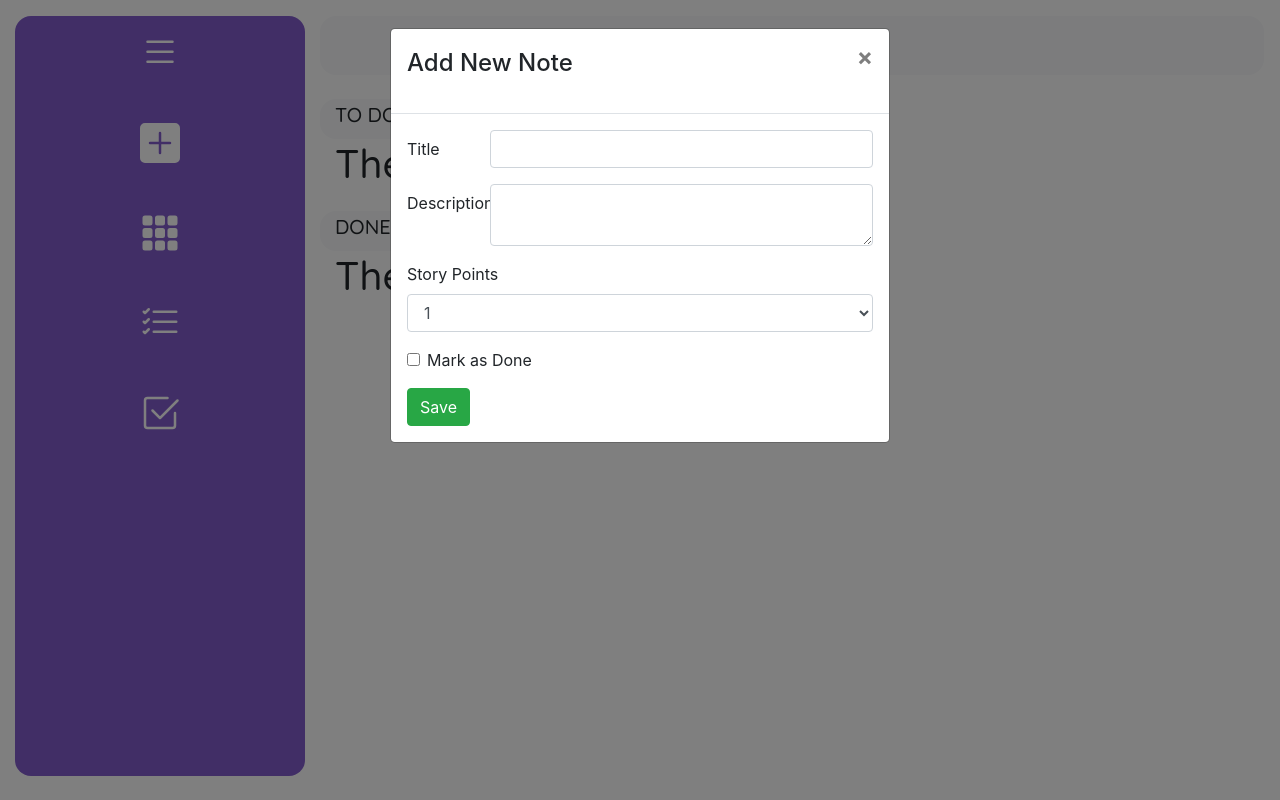
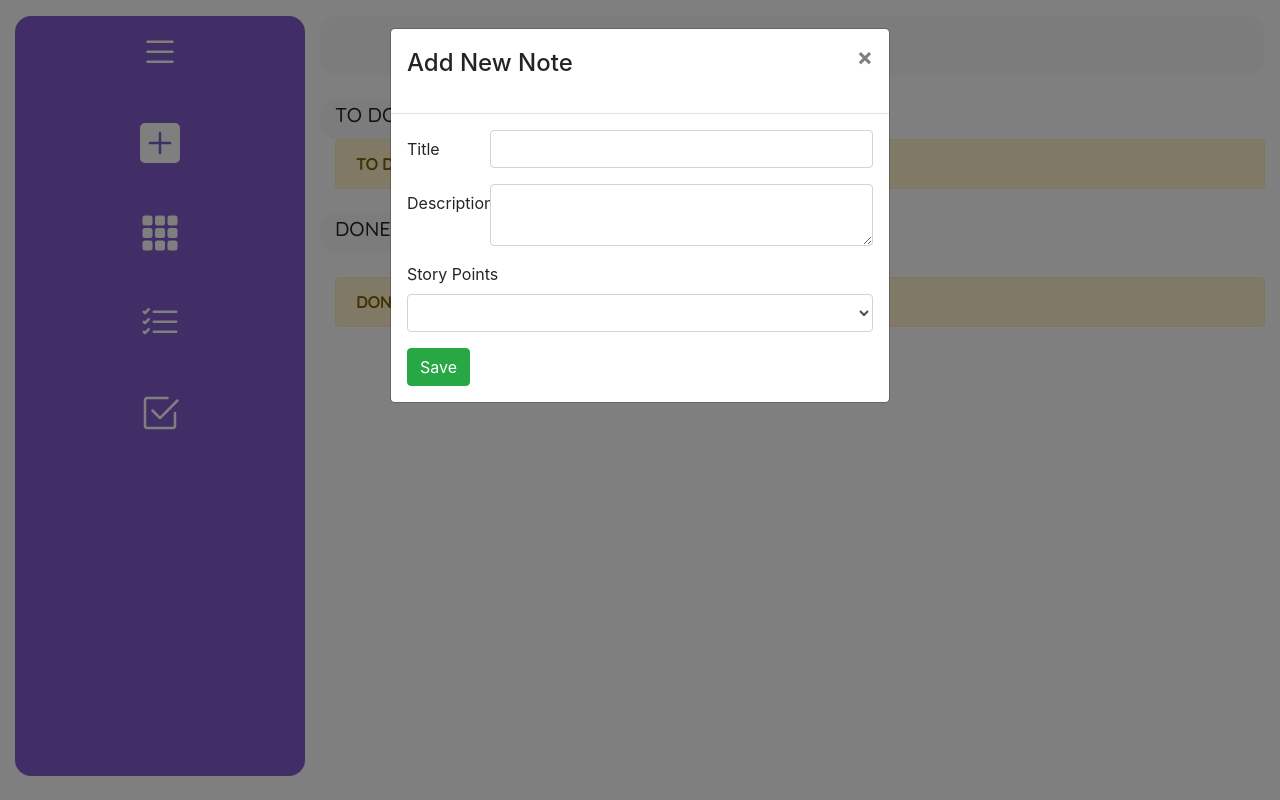
Before and after one commit to KARENLABO/TASK-MANAGER, a React (Create React App) app: page / in a window 1280 px wide. Both pictures are taken after a click on the button 160 px from the left and 143 px from the top of the page. Built offline with nearby package versions, Linux system fonts and the light colour scheme.

Commit message:
adding card to components TO DO/ DONE, and modal of new task is able to save info

```diff
--- a/src/Components/ContainerTasks/Done/Done.jsx
+++ b/src/Components/ContainerTasks/Done/Done.jsx
@@ -15,13 +15,28 @@ function DoneList() {
 
       {
         doneTasks.length > 0 && doneTasks.map(task => (
-          <div className='ContainerEveryCard' key={task.title}>
-            <h1>{task.description}</h1>
+          <div className="card" style="width: 18rem;" key={task.title}>
+            <div className="card-body">
+              <h5 className="card-title">task.title</h5>
+              <p className="card-text">task.description</p>
+              <button className='btn'>
+                <span>
+                  <svg width="1em" height="1em" viewBox="0 0 16 16" className="bi bi-check2-square" fill="currentColor" xmlns="http://www.w3.org/2000/svg">
+                    <path fill-rule="evenodd" d="M15.354 2.646a.5.5 0 0 1 0 .708l-7 7a.5.5 0 0 1-.708 0l-3-3a.5.5 0 1 1 .708-.708L8 9.293l6.646-6.647a.5.5 0 0 1 .708 0z" />
+                    <path fill-rule="evenodd" d="M1.5 13A1.5 1.5 0 0 0 3 14.5h10a1.5 1.5 0 0 0 1.5-1.5V8a.5.5 0 0 0-1 0v5a.5.5 0 0 1-.5.5H3a.5.5 0 0 1-.5-.5V3a.5.5 0 0 1 .5-.5h8a.5.5 0 0 0 0-1H3A1.5 1.5 0 0 0 1.5 3v10z" />
+                  </svg>
+                </span>
+              </button>
+            </div>
           </div>
         ))
       }
       {
-        doneTasks.length === 0 && (<div><h1>The done section is empty!</h1></div>)
+        doneTasks.length === 0 && (
+          <div className="alert alert-warning mt-4" role="alert">
+            <b>DONE </b> section is empty!
+          </div>
+        )
       }
 
 
--- a/src/Components/ContainerTasks/ToDo/ToDo.jsx
+++ b/src/Components/ContainerTasks/ToDo/ToDo.jsx
@@ -16,13 +16,28 @@ function ToDoList() {
 
       {
         toDoTasks.length > 0 && toDoTasks.map(task => (
-          <div className='ContainerEveryCard' key={task.title}>
-            <h1>{task.description}</h1>
+          <div className="card w-50 h-20" key={task.title}>
+            <div className="card-body">
+              <h5 className="card-title">{task.title} </h5>
+              <p className="card-text">{task.description}</p>
+              <button className='btn'>
+                <span>
+                  <svg width="1em" height="1em" viewBox="0 0 16 16" className="bi bi-check2-square" fill="currentColor" xmlns="http://www.w3.org/2000/svg">
+                    <path fill-rule="evenodd" d="M15.354 2.646a.5.5 0 0 1 0 .708l-7 7a.5.5 0 0 1-.708 0l-3-3a.5.5 0 1 1 .708-.708L8 9.293l6.646-6.647a.5.5 0 0 1 .708 0z" />
+                    <path fill-rule="evenodd" d="M1.5 13A1.5 1.5 0 0 0 3 14.5h10a1.5 1.5 0 0 0 1.5-1.5V8a.5.5 0 0 0-1 0v5a.5.5 0 0 1-.5.5H3a.5.5 0 0 1-.5-.5V3a.5.5 0 0 1 .5-.5h8a.5.5 0 0 0 0-1H3A1.5 1.5 0 0 0 1.5 3v10z" />
+                  </svg>
+                </span>
+              </button>
+            </div>
           </div>
         ))
       }
       {
-        toDoTasks.length === 0 && (<div><h1>The to do section is empty!</h1></div>)
+        toDoTasks.length === 0 && (
+          <div className="alert alert-warning " role="alert">
+            <b>TO DO</b> section is empty!
+          </div>
+        )
       }
     </>
   );
--- a/src/Components/Menu/Modal/ModalNewTask.jsx
+++ b/src/Components/Menu/Modal/ModalNewTask.jsx
@@ -3,32 +3,34 @@ import './ModalNewTask.css'
 import { TasksContext } from '../../Context/ContextTasks'
 import 'bootstrap/dist/css/bootstrap.min.css';
 import { Button, Modal } from 'react-bootstrap';
-
+import { saveTask } from './../LocalStorageCRUD'
+import { STATUS_TO_DO } from './../../../constants'
 
 function ModalNewTask() {
   // we import the statates that we are going to use from context
   const { show, setShow } = useContext(TasksContext);
-  let infoTemplate = { title: '', description: '', storyPoints: '', status: "" };
+  let infoTemplate = { title: '', description: '', storyPoints: '', status: STATUS_TO_DO };
   const [infoModal, setInfoModal] = useState(infoTemplate)
 
-  // const saveModalInfo = {
-  //   title: '',
-  //   description: '',
-  //   storyPoints: '',
-  //   status: false,
-  // }
+
 
   const handleClose = () => setShow(false);
 
 
   const updateElement = (element) => {
     console.log(element)
-    for (let key of Object.keys(element)) {
-      infoTemplate[key] = element[key];
+    for (let key of Object.keys(infoModal)) {
+      if (element[key]) {
+        infoTemplate[key] = element[key];
+      } else {
+        infoTemplate[key] = infoModal[key];
+      }
     }
     setInfoModal(infoTemplate);
   }
-
+  const save = () => {
+    saveTask(infoModal);
+  }
   console.log(infoModal);
 
   return (
@@ -50,7 +52,7 @@ function ModalNewTask() {
             <div className="form-group row">
               <label htmlFor="inputEmail3" className="col-sm-2 col-form-label">Title</label>
               <div className="col-sm-10">
-                <input value={infoModal.title} onChange={((e) => updateElement({ title: e.target.value }))} type="text" className="form-control" id="inputEmail3" />
+                <input value={infoModal.title} onChange={((e) => updateElement({ title: e.target.value.toUpperCase() }))} type="text" className="form-control" id="inputEmail3" />
               </div>
             </div>
             <div className="form-group row">
@@ -62,7 +64,8 @@ function ModalNewTask() {
 
             <div className="form-group">
               <label htmlFor="exampleFormControlSelect1">Story Points</label>
-              <select className="form-control" id="exampleFormControlSelect1">
+              <select className="form-control" id="exampleFormControlSelect1" value={infoModal.storyPoints} onChange={((e) => updateElement({ storyPoints: e.target.value }))}>
+                <option></option>
                 <option>1</option>
                 <option>2</option>
                 <option>3</option>
@@ -70,17 +73,7 @@ function ModalNewTask() {
                 <option>5</option>
               </select>
             </div>
-
-
-            <div className="form-group row">
-              <div className="col-sm-10">
-                <div className="form-check">
-                  <input className="form-check-input" type="checkbox" id="gridCheck1" />
-                  <label className="form-check-label" htmlFor="gridCheck1">Mark as Done </label>
-                </div>
-              </div>
-            </div>
-            <Button type='submit' variant="success">Save</Button>
+            <Button type='submit' variant="success" onClick={() => save()}>Save</Button>
           </form>
         </Modal.Body>
 
```
